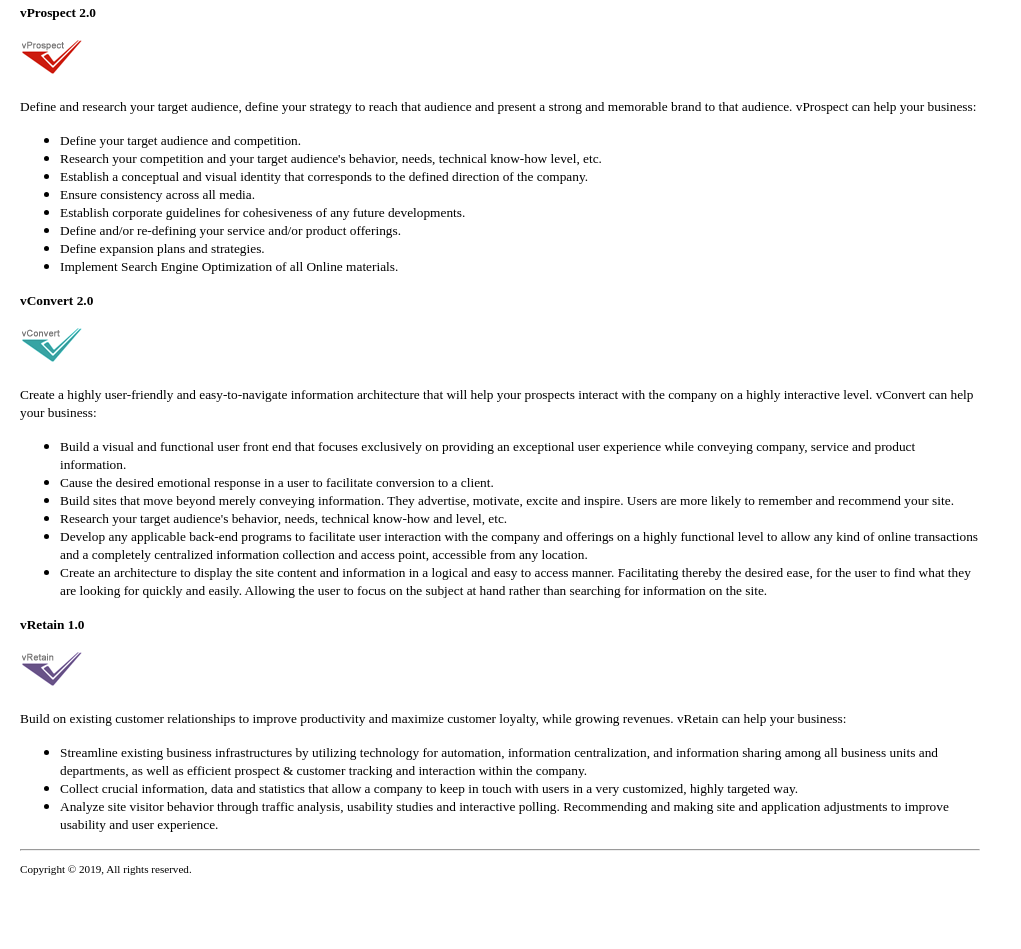
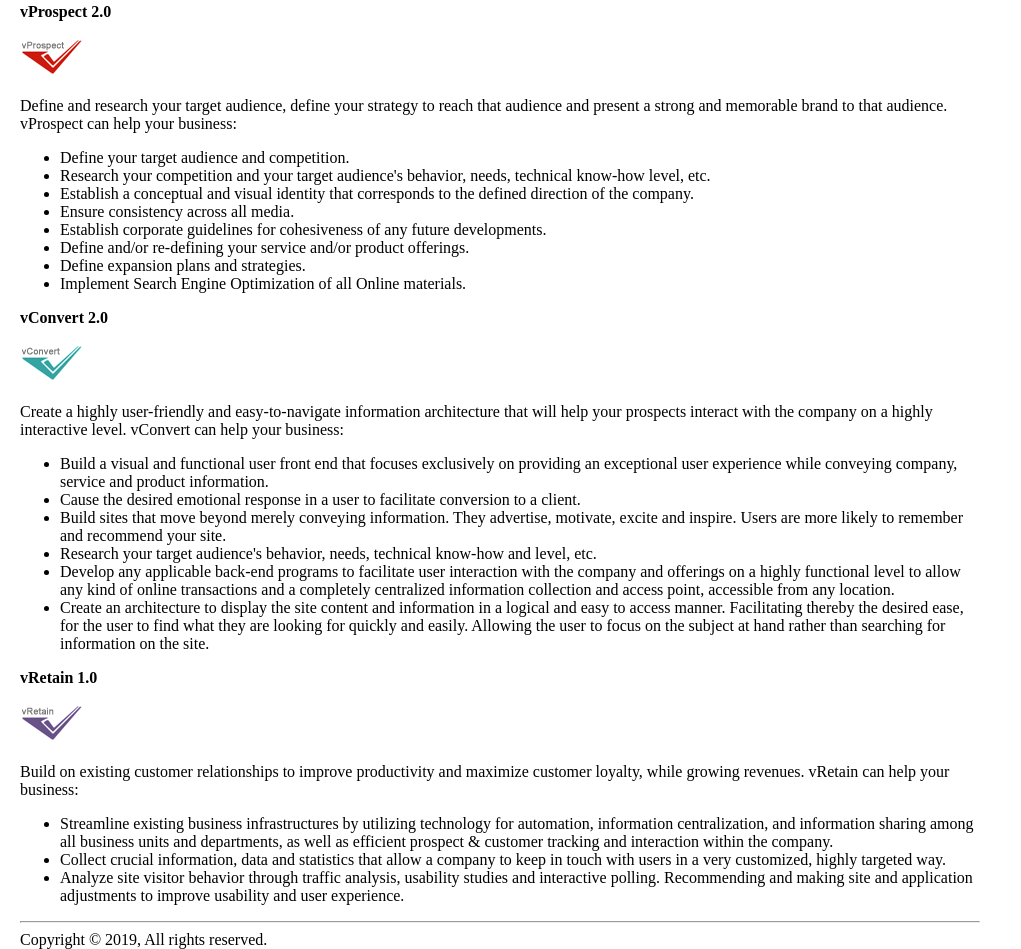
Before and after one commit to deshpandeshubham/Assignment_2, a plain HTML site: page solutions.html in a window 1280 px wide. Shown: the part 365-1314 px from the top of the page, without its empty margins (0-1021 px from the left). Before the commit the page ends 1242 px from the top, so only its background shows below. Drawn offline with Linux system fonts and the light colour scheme.

Commit message:
Updated home.html

```diff
--- a/solutions.html
+++ b/solutions.html
@@ -7,48 +7,48 @@
 <body style="width:960px;margin:0 20px;">
     <p><img src="images/header.gif" alt="Vecta Corp website header"></p>
     <nav>
-            <a href="index.html"><img src="images/nav_home.gif"></a>
+            <a href="home.html"><img src="images/nav_home.gif"></a>
             <a href="aboutus.html"><img src="images/nav_aboutus.gif"></a>
             <a href="solutions.html"><img src="images/nav_solutions.gif"></a>
             <a href="contact.html"><img src="images/nav_contactus.gif"></a></p>
         </nav>
     <h2>Our Solutions</h2>
-    <p><b><small>vProspect 2.0</small></b><br><br>
+    <p><b>vProspect 2.0</b><br><br>
         <img src="images/logo_vprospect.gif"><br><br>
-        <small>Define and research your target audience, define your strategy to reach that audience and present a strong and memorable brand to that audience. vProspect can help your business:</small>
+        Define and research your target audience, define your strategy to reach that audience and present a strong and memorable brand to that audience. vProspect can help your business:
         <ul>
-            <li><small>Define your target audience and competition.</small></li>
-            <li><small>Research your competition and your target audience's behavior, needs, technical know-how level, etc.</small></li>
-            <li><small>Establish a conceptual and visual identity that corresponds to the defined direction of the company.</small></li>
-            <li><small>Ensure consistency across all media.</small></li>
-            <li><small>Establish corporate guidelines for cohesiveness of any future developments.</small></li>
-            <li><small>Define and/or re-defining your service and/or product offerings.</small></li>
-            <li><small>Define expansion plans and strategies.</small></li>
-            <li><small>Implement Search Engine Optimization of all Online materials.</small></li>
+            <li>Define your target audience and competition.</li>
+            <li>Research your competition and your target audience's behavior, needs, technical know-how level, etc.</li>
+            <li>Establish a conceptual and visual identity that corresponds to the defined direction of the company.</li>
+            <li>Ensure consistency across all media.</li>
+            <li>Establish corporate guidelines for cohesiveness of any future developments.</li>
+            <li>Define and/or re-defining your service and/or product offerings.</li>
+            <li>Define expansion plans and strategies.</li>
+            <li>Implement Search Engine Optimization of all Online materials.</li>
         </ul>
     </p>
-    <p><b><small>vConvert 2.0</small></b><br><br>
+    <p><b>vConvert 2.0</b><br><br>
         <img src="images/logo_vconvert.gif"><br><br>
-        <small>Create a highly user-friendly and easy-to-navigate information architecture that will help your prospects interact with the company on a highly interactive level. vConvert can help your business:</small>
+        Create a highly user-friendly and easy-to-navigate information architecture that will help your prospects interact with the company on a highly interactive level. vConvert can help your business:
         <ul>
-            <li><small>Build a visual and functional user front end that focuses exclusively on providing an exceptional user experience while conveying company, service and product information.</small></li>
-            <li><small>Cause the desired emotional response in a user to facilitate conversion to a client.</small></li>
-            <li><small>Build sites that move beyond merely conveying information. They advertise, motivate, excite and inspire. Users are more likely to remember and recommend your site.</small></li>
-            <li><small>Research your target audience's behavior, needs, technical know-how and level, etc.</small></li>
-            <li><small>Develop any applicable back-end programs to facilitate user interaction with the company and offerings on a highly functional level to allow any kind of online transactions and a completely centralized information collection and access point, accessible from any location.</small></li>
-            <li><small>Create an architecture to display the site content and information in a logical and easy to access manner. Facilitating thereby the desired ease, for the user to find what they are looking for quickly and easily. Allowing the user to focus on the subject at hand rather than searching for information on the site.</small></li>
+            <li>Build a visual and functional user front end that focuses exclusively on providing an exceptional user experience while conveying company, service and product information.</li>
+            <li>Cause the desired emotional response in a user to facilitate conversion to a client.</li>
+            <li>Build sites that move beyond merely conveying information. They advertise, motivate, excite and inspire. Users are more likely to remember and recommend your site.</li>
+            <li>Research your target audience's behavior, needs, technical know-how and level, etc.</li>
+            <li>Develop any applicable back-end programs to facilitate user interaction with the company and offerings on a highly functional level to allow any kind of online transactions and a completely centralized information collection and access point, accessible from any location.</li>
+            <li>Create an architecture to display the site content and information in a logical and easy to access manner. Facilitating thereby the desired ease, for the user to find what they are looking for quickly and easily. Allowing the user to focus on the subject at hand rather than searching for information on the site.</li>
         </ul>
     </p>
-    <p><b><small>vRetain 1.0</small></b><br><br>
+    <p><b>vRetain 1.0</b><br><br>
         <img src="images/logo_vretain.gif"><br><br>
-        <small>Build on existing customer relationships to improve productivity and maximize customer loyalty, while growing revenues. vRetain can help your business:</small>
+        Build on existing customer relationships to improve productivity and maximize customer loyalty, while growing revenues. vRetain can help your business:
         <ul>
-            <li><small>Streamline existing business infrastructures by utilizing technology for automation, information centralization, and information sharing among all business units and departments, as well as efficient prospect & customer tracking and interaction within the company.</small></li>
-            <li><small>Collect crucial information, data and statistics that allow a company to keep in touch with users in a very customized, highly targeted way.</small></li>
-            <li><small>Analyze site visitor behavior through traffic analysis, usability studies and interactive polling. Recommending and making site and application adjustments to improve usability and user experience.</small></li>
+            <li>Streamline existing business infrastructures by utilizing technology for automation, information centralization, and information sharing among all business units and departments, as well as efficient prospect & customer tracking and interaction within the company.</li>
+            <li>Collect crucial information, data and statistics that allow a company to keep in touch with users in a very customized, highly targeted way.</li>
+            <li>Analyze site visitor behavior through traffic analysis, usability studies and interactive polling. Recommending and making site and application adjustments to improve usability and user experience.</li>
             </ul>
     </p>
     <hr>
-    <small><small>Copyright &copy; 2019, All rights reserved.</small></small>
+    Copyright &copy; 2019, All rights reserved.
 </body>
 </html>
```
Also changed, not shown: aboutus.html (+20 -19 lines), contact.html (+7 -7 lines), home.html (added, +34 -0 lines), index.html (deleted, +0 -34 lines).
